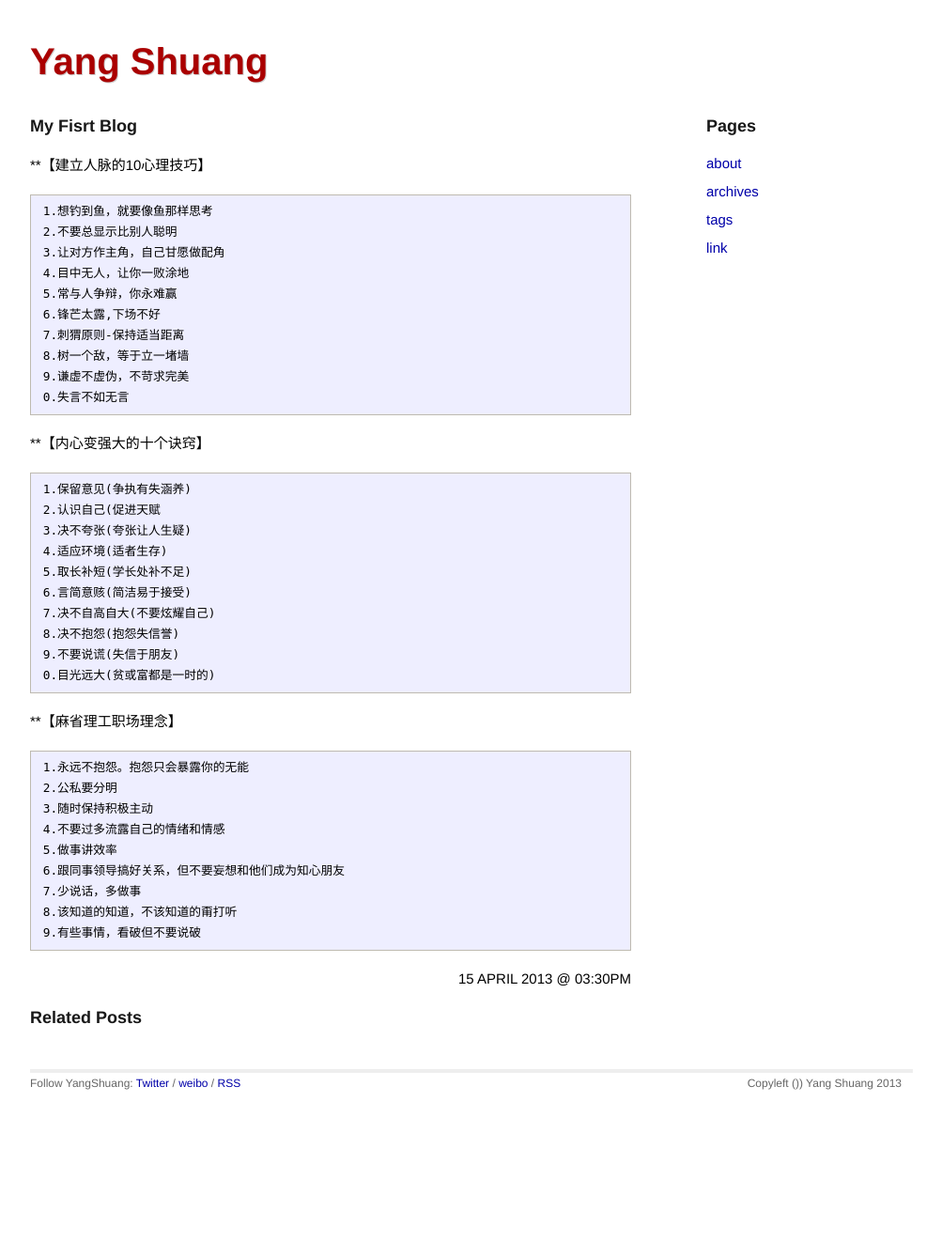
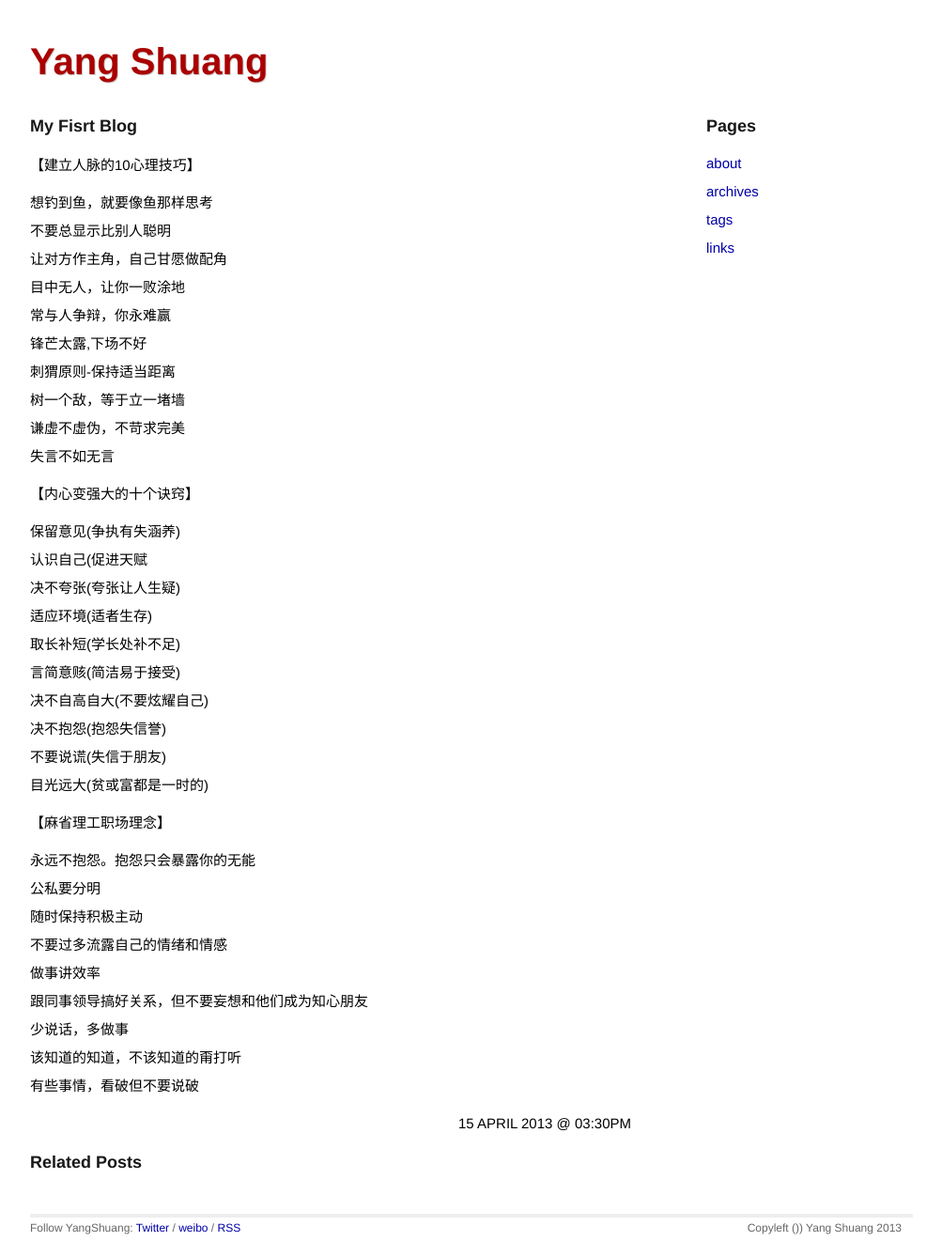
Before and after one commit to utwodownson/utwodownson.github.com, a Jekyll site: the page built from _posts/2013-04-16-the-first-blog.md, in a window 1280 px wide. Shown: the whole page at 94% size, without its empty margins (138-1141 px from the left). Built offline with Jekyll 4.4.1, drawn with Linux system fonts in a browser that asks for light colours; Markdown is read by kramdown in place of the engine named in the settings; before the commit the page ends 1184 px from its top, so only the background shows below that.

```diff
--- a/_layouts/default.html
+++ b/_layouts/default.html
@@ -11,7 +11,7 @@
    <meta name="viewport" content="width=device-width, initial-scale=1, maximum-scale=1">
    <meta name="readability-verification" content="FDghYnL2pyp8QcftLDyz87buddPsabMFvLsVDSzv"/>
    <link href="http://yangshuang.net/atom.xml" rel="alternate" title="Yang Shuang" type="application/rss+xml" />
-   <link href="http://http://www.renren.com/222763336" rel="publisher" />
+   <!--<link href="http://http://www.renren.com/222763336" rel="publisher" />-->
    <link rel="shortcut icon" href="/favicon.ico" />
 
    <!-- syntax highlighting CSS -->
@@ -36,10 +36,10 @@
   <div class="four columns offset-by-one">
   <h1>Pages</h1>
   <ul class="posts">
-    <li><a href="{{ site.baseurl }}pages/about.markdown">about</a></li>
+    <li><a href="{{ site.baseurl }}pages/about.html">about</a></li>
     <li><a href="{{ site.baseurl }}pages/archives.html">archives</a></li>
     <li><a href="{{ site.baseurl }}pages/tags.html">tags</a></li>
-    <li><a href="{{ site.baseurl }}pages/link.html">link</a></li>
+    <li><a href="{{ site.baseurl }}pages/links.html">links</a></li>
   </ul>
   </div>
 
--- a/_posts/2013-04-16-the-first-blog.md
+++ b/_posts/2013-04-16-the-first-blog.md
@@ -4,41 +4,41 @@ title: My Fisrt Blog
 date: 2013-04-15 15:30
 ---
 
-**【建立人脉的10心理技巧】
+【建立人脉的10心理技巧】
 
-    1.想钓到鱼，就要像鱼那样思考
-    2.不要总显示比别人聪明
-    3.让对方作主角，自己甘愿做配角
-    4.目中无人，让你一败涂地
-    5.常与人争辩，你永难赢
-    6.锋芒太露,下场不好
-    7.刺猬原则-保持适当距离
-    8.树一个敌，等于立一堵墙
-    9.谦虚不虚伪，不苛求完美
-    0.失言不如无言
++ 想钓到鱼，就要像鱼那样思考
++ 不要总显示比别人聪明
++ 让对方作主角，自己甘愿做配角
++ 目中无人，让你一败涂地
++ 常与人争辩，你永难赢
++ 锋芒太露,下场不好
++ 刺猬原则-保持适当距离
++ 树一个敌，等于立一堵墙
++ 谦虚不虚伪，不苛求完美
++ 失言不如无言
 
-**【内心变强大的十个诀窍】
+【内心变强大的十个诀窍】
 
-    1.保留意见(争执有失涵养)
-    2.认识自己(促进天赋
-    3.决不夸张(夸张让人生疑)
-    4.适应环境(适者生存)
-    5.取长补短(学长处补不足)
-    6.言简意赅(简洁易于接受)
-    7.决不自高自大(不要炫耀自己)
-    8.决不抱怨(抱怨失信誉)
-    9.不要说谎(失信于朋友)
-    0.目光远大(贫或富都是一时的)
++ 保留意见(争执有失涵养)
++ 认识自己(促进天赋
++ 决不夸张(夸张让人生疑)
++ 适应环境(适者生存)
++ 取长补短(学长处补不足)
++ 言简意赅(简洁易于接受)
++ 决不自高自大(不要炫耀自己)
++ 决不抱怨(抱怨失信誉)
++ 不要说谎(失信于朋友)
++ 目光远大(贫或富都是一时的)
 
 
-**【麻省理工职场理念】
+【麻省理工职场理念】
 
-    1.永远不抱怨。抱怨只会暴露你的无能
-    2.公私要分明
-    3.随时保持积极主动
-    4.不要过多流露自己的情绪和情感
-    5.做事讲效率
-    6.跟同事领导搞好关系，但不要妄想和他们成为知心朋友
-    7.少说话，多做事
-    8.该知道的知道，不该知道的甭打听
-    9.有些事情，看破但不要说破
++ 永远不抱怨。抱怨只会暴露你的无能
++ 公私要分明
++ 随时保持积极主动
++ 不要过多流露自己的情绪和情感
++ 做事讲效率
++ 跟同事领导搞好关系，但不要妄想和他们成为知心朋友
++ 少说话，多做事
++ 该知道的知道，不该知道的甭打听
++ 有些事情，看破但不要说破
```
